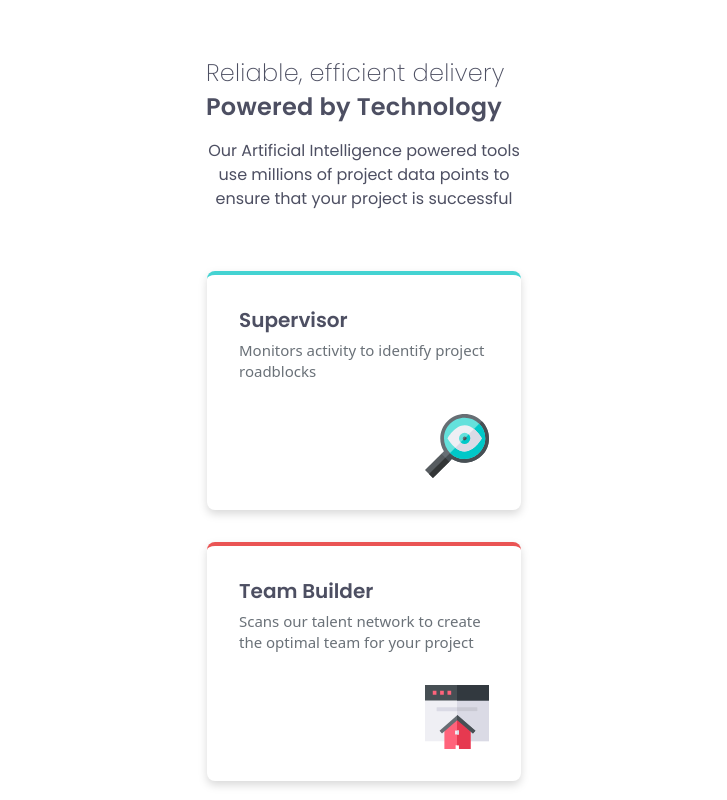
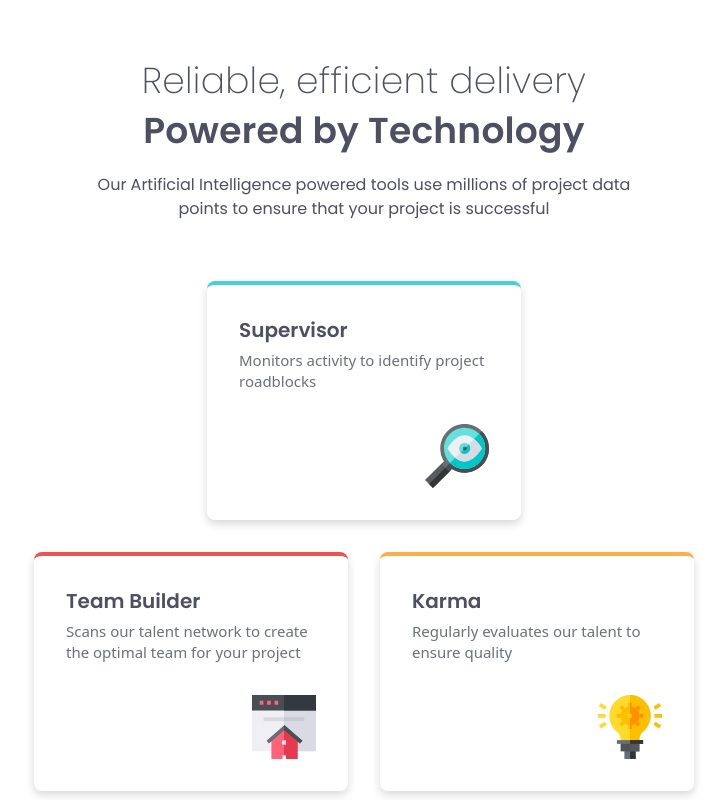
Before and after one commit to nerbertb/FEM-Four-Card-Feature, a React (Vite) app: page / in a window 1280 px wide. Shown: the top 800 px of the page, without its empty margins (276-1003 px from the left). Built offline with nearby package versions, Linux system fonts and the light colour scheme.

Commit message:
feat: completed tablet UI

```diff
--- a/src/components/Card.jsx
+++ b/src/components/Card.jsx
@@ -1,12 +1,17 @@
 function Card(props) {
   return (
-    <div className="max-h-[250px] flex flex-col gap-8 p-8 bg-white drop-shadow-lg rounded-lg" style={{ borderTop: '4px solid', borderTopColor: props.color }}>
-      <div className='flex flex-col gap-1.5'>
-        <h3 className='poppins-semibold text-xl/[135%] text-[#4D4F62]'>{props.title}</h3>
-        <p className='text-[15px]/[140%] text-[#6A7178]'>{props.role}</p>
+    <div
+      className="max-h-[250px] max-w-[314px] flex flex-col gap-8 p-8 bg-white drop-shadow-lg rounded-lg"
+      style={{ borderTop: '4px solid', borderTopColor: props.color }}
+    >
+      <div className="flex flex-col gap-1.5 ">
+        <h3 className="poppins-semibold text-xl/[135%] text-[#4D4F62]">
+          {props.title}
+        </h3>
+        <p className="text-[15px]/[140%] text-[#6A7178]">{props.role}</p>
       </div>
-      <div className='flex justify-end'>
-        <img src={props.img} alt="" className='size-16'/>
+      <div className="flex justify-end">
+        <img src={props.img} alt="" className="size-16" />
       </div>
     </div>
   );
--- a/src/components/Home.jsx
+++ b/src/components/Home.jsx
@@ -16,13 +16,13 @@ function Home() {
 
   return (
     <main className='flex justify-center my-14'>
-      <div className="max-w-[375px] flex flex-col justify-center items-center gap-15">
-        <div className="max-w-[316px] flex flex-col gap-4">
-          <div>
-            <h1 className="text-[24px]/[140%] tracking-[0.25px] poppins-extralight text-[#4D4F62]">
+      <div className="max-w-[375px] flex flex-col justify-center items-center gap-15 md:max-w-3xl">
+        <div className="max-w-[316px] flex flex-col gap-4 md:max-w-[540px] md:text-center">
+          <div className='md:max-w-[540px]'>
+            <h1 className="text-[24px]/[140%] tracking-[0.25px] poppins-extralight text-[#4D4F62] md:text-4xl/[140%]">
               Reliable, efficient delivery
             </h1>
-            <h2 className="text-[24px]/[140%] tracking-[0.25px] poppins-semibold text-[#4D4F62]">
+            <h2 className="text-[24px]/[140%] md:text-4xl/[140%] tracking-[0.25px] poppins-semibold text-[#4D4F62]">
               Powered by Technology
             </h2>
           </div>
@@ -33,7 +33,12 @@ function Home() {
             </p>
           </div>
         </div>
-        <section className='max-w-[314px] flex flex-col gap-8'>{cards.map(createCards)}</section>
+        <section className='max-w-[314px] grid grid-cols-1 gap-8 md:max-w-[660px] md:grid-cols-2 md:auto-rows-auto md:place-items-center'>{cards.map((card, index) => {
+            const pos = index === 0 ? 'md:col-span-2 md:row-start-1' : index === 1 ? 'md:col-start-1 md:row-start-2' : index === 2 ? 'md:col-start-2 md:row-start-2' : 'md:col-span-2 md:row-start-3';
+            return (
+                <div key={card.title} className={pos}>{createCards(card)}</div>
+            )
+        })}</section>
       </div>
     </main>
   );
```
